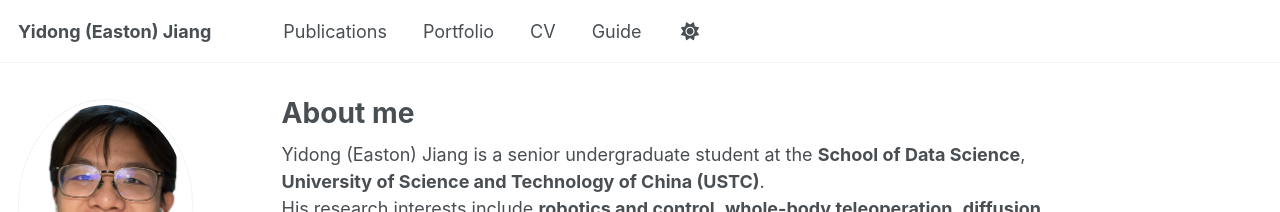
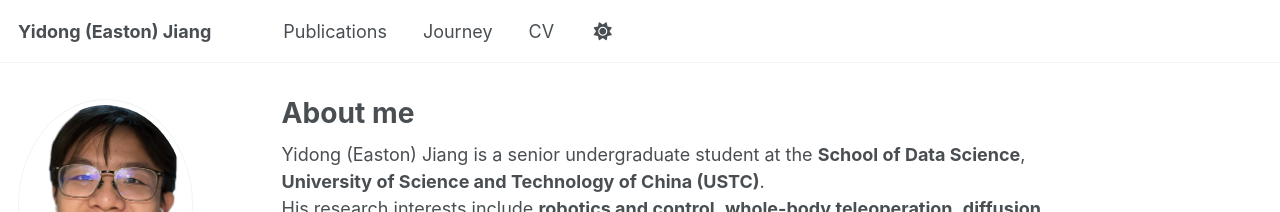
Before and after one commit to 1EastonJ/1eastonj, a Jekyll site: the page built from _pages/about.md, in a window 1280 px wide and 900 px high. Shown: the top 212 px of the window. Built offline with Jekyll 4.4.1, drawn with Linux system fonts in a browser that asks for light colours; a script that is not in the unit is left out.

Commit message:
Update navigation.yml

```diff
--- a/_data/navigation.yml
+++ b/_data/navigation.yml
@@ -11,7 +11,7 @@ main:
   - title: "Publications"
     url: /publications/
 
-  - title: "Portfolio"
+  - title: "Journey"
     url: /portfolio/
 
   - title: "CV"
@@ -20,5 +20,5 @@ main:
   # - title: "CV"
   #   url: /cv-json/
 
-  - title: "Guide"
-    url: /markdown/
+  # - title: "Guide"
+  #   url: /markdown/
```
